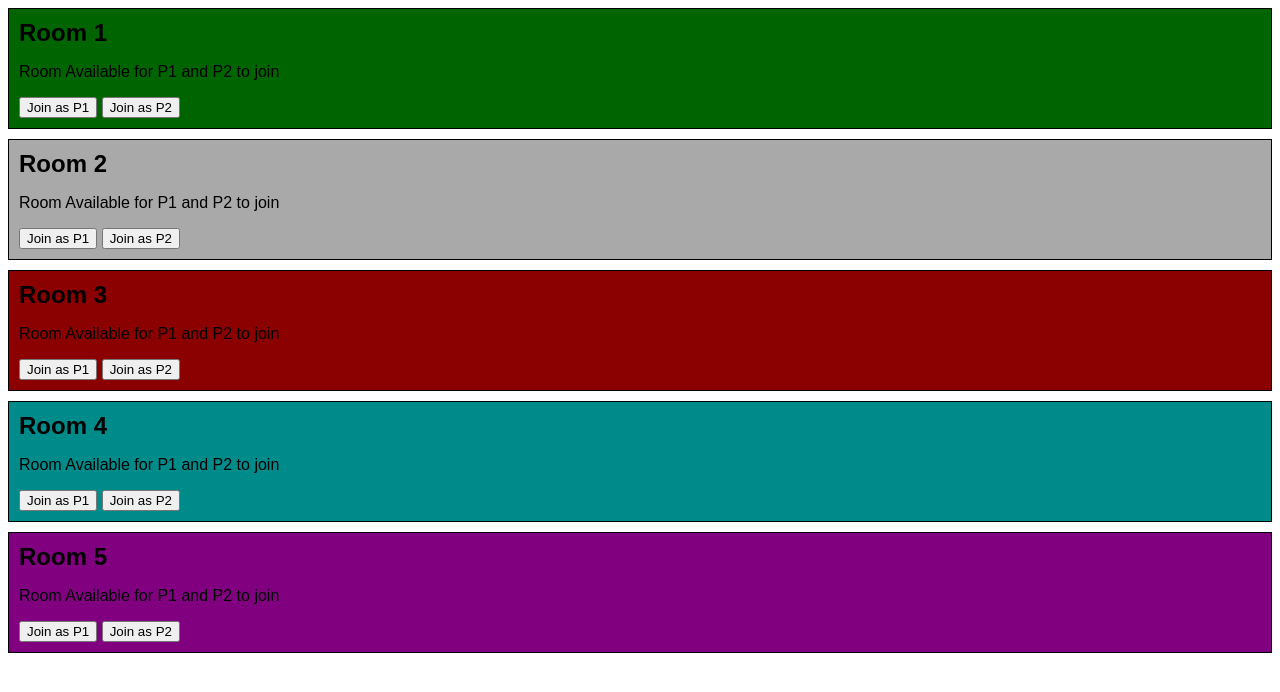
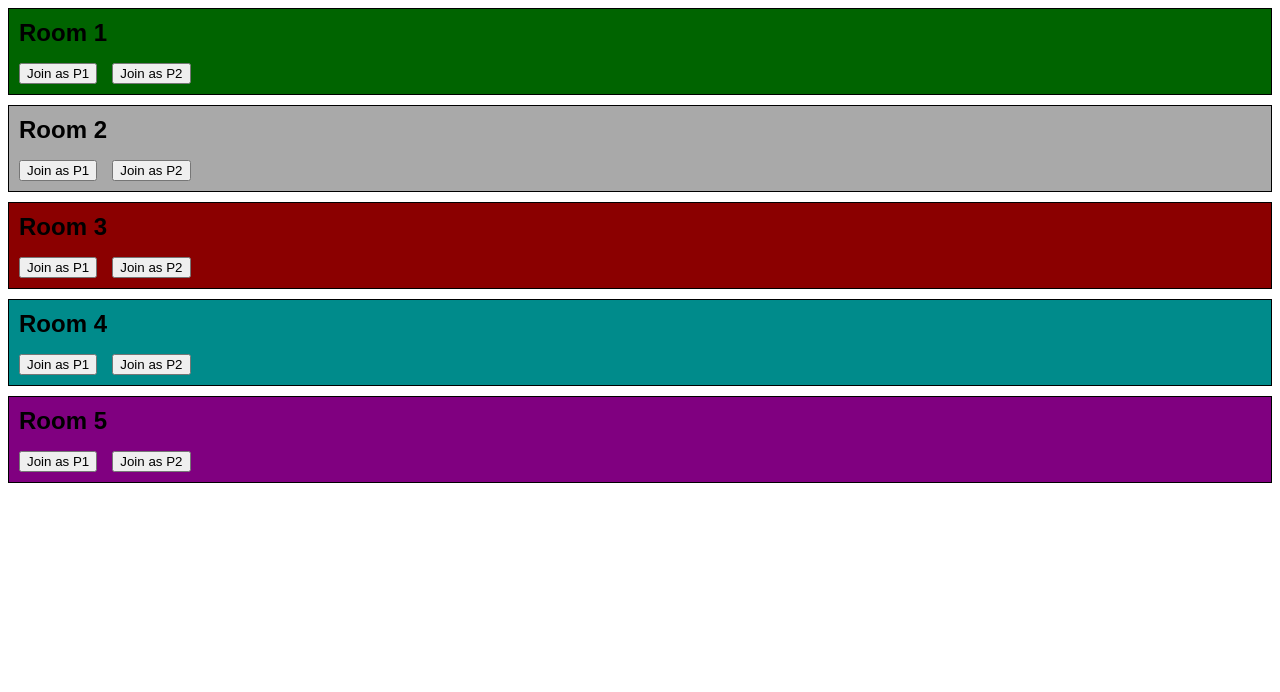
Before and after one commit to ChirayuRai/CS3800_BRPS, a PHP site: page / in a window 1280 px wide. Shown: the top 692 px of the page. Run offline with PHP 8.4, Linux system fonts and the light colour scheme.

Commit message:
Update lobby and unversion buffers

```diff
--- a/index.php
+++ b/index.php
@@ -15,6 +15,9 @@ $numRooms = 5;
 		}
 		.gameroom h2 {
 			margin: 0;
+		}
+		.gameroom button {
+			margin-right: 15px;
 		}
 		.g1 {
 			background-color: darkgreen;
@@ -36,6 +39,8 @@ $numRooms = 5;
 <body>
 	<?php
 		for ($i=1; $i <= $numRooms; $i++) {
+			$available = array(true, true);
+			$room = 42068 + $i;
 			?>
 			<div class="gameroom g<?=$i;?>">
 				<h2>Room <?=$i;?></h2>
@@ -48,25 +53,29 @@ $numRooms = 5;
 							foreach ($json_data as $row) {
 								$event = json_decode($row, true);
 								if($event["event"] == "login_ok" && $event["context"] == "1") {
-									$result = "Room available for P2 to join";
-									$players++;
+									$available[0] = false;
 								}
 								elseif($event["event"] == "login_ok" && $event["context"] == "2") {
+									$available[1] = false;
 									$result = "Room available for P1 to join";
-									$players++;
 								} elseif($players >= 2) {
-									$result = "Room Unavailable";
 									break;
 								}
 							}
-							echo $result;
-						} else {
-							echo 'Room Available for P1 and P2 to join';
 						}
 					?>
 				</p>
-				<button type="button" onclick="location.href='http://cpp3800.edwin-dev.com/gameroom.php?room<?=42068+$i?>&p=1'">Join as P1</button>
-				<button type="button" onclick="location.href='http://cpp3800.edwin-dev.com/gameroom.php?room<?=42068+$i?>&p=2'">Join as P2</button>
+				<?php
+					if($available[0]) {
+						echo "<button type='button' onclick='location.href=\"http://cpp3800.edwin-dev.com/gameroom.php?room={$room}&p=1\"'>Join as P1</button>";
+					}
+					if($available[1]) {
+						echo "<button type='button' onclick='location.href=\"http://cpp3800.edwin-dev.com/gameroom.php?room={$room}&p=1\"'>Join as P2</button>";
+					}
+					if(!$available[0] && !$available[1]) {
+						echo "Room is occupied";
+					}
+				?>
 			</div>
 			<?php
 		}
```
Also changed, not shown: 4 other files.
